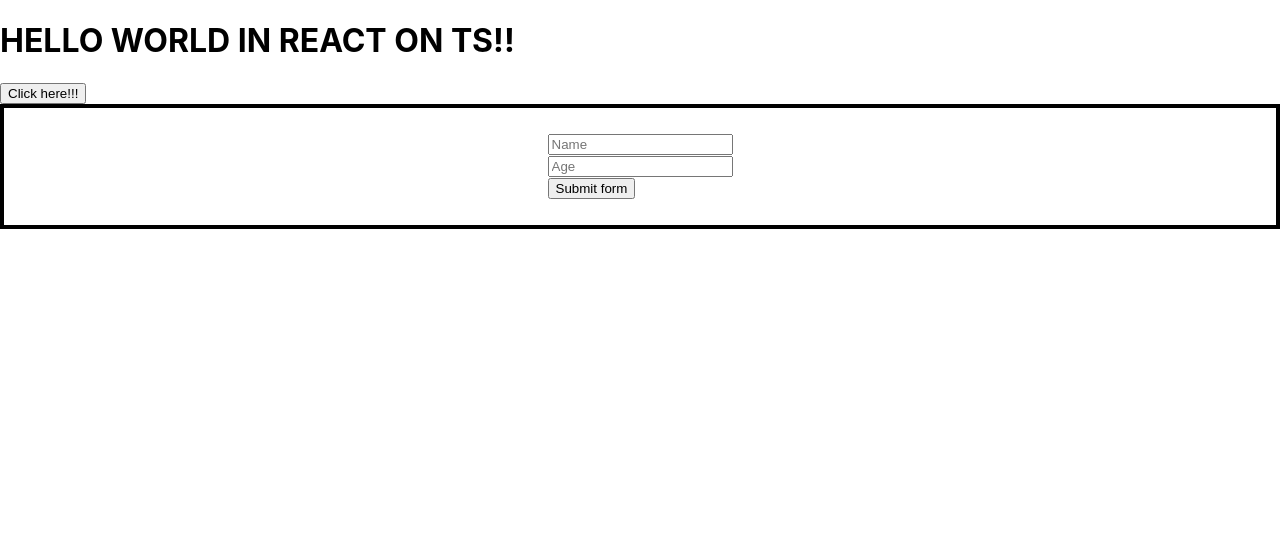
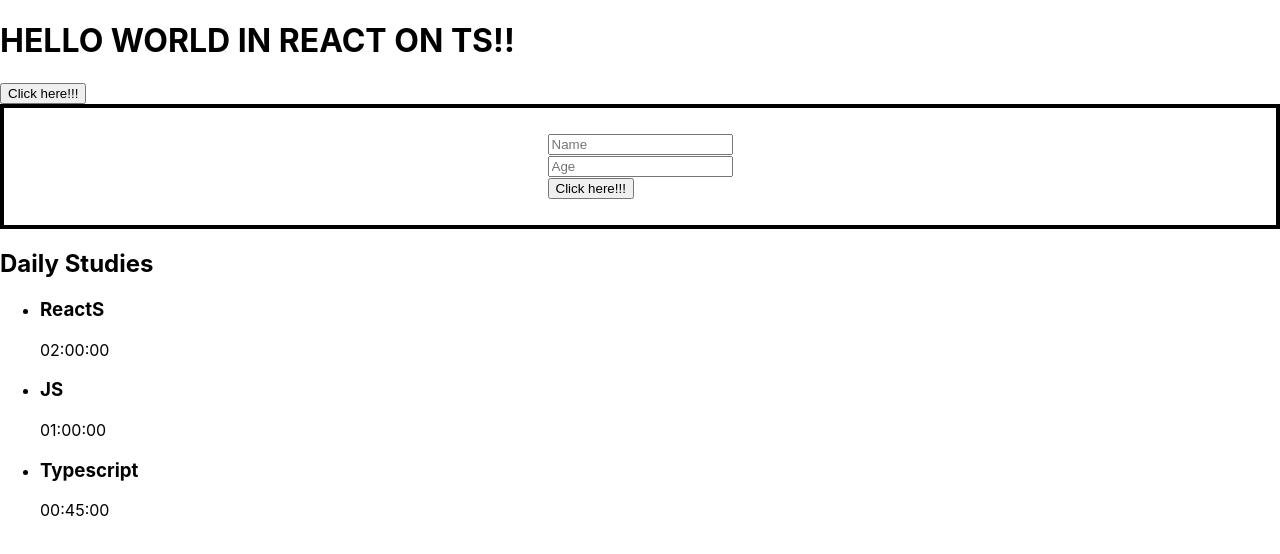
Before and after one commit to dalmasiof/alura-studies, a React (Create React App) app: page / in a window 1280 px wide. Shown: the top 554 px of the page. Built offline with nearby package versions, Linux system fonts and the light colour scheme.

Commit message:
list COmponent

```diff
--- a/src/App.tsx
+++ b/src/App.tsx
@@ -1,8 +1,10 @@
 import React from 'react';
 import { Button } from './components/Botao';
 import Form from './components/Form';
+import List from './components/List';
 
 function App() {
+
   return (
     <div className="App">
        <h1>HELLO WORLD IN REACT ON  TS!!</h1>
@@ -12,6 +14,9 @@ function App() {
        <div>
         <Form></Form>
        </div>
+       <div>
+        <List></List>
+       </div>
     </div>
   );
 }
--- a/src/components/Botao.tsx
+++ b/src/components/Botao.tsx
@@ -4,7 +4,7 @@ export class Button extends React.Component{
      render(): React.ReactNode {
          return (
             <div>
-                <button>
+                <button onClick={(e)=>e.preventDefault()}>
                     Click here!!!
                 </button>
             </div>
--- a/src/components/Form.tsx
+++ b/src/components/Form.tsx
@@ -1,4 +1,6 @@
 import React, { Component } from "react";
+import { Button } from "./Botao";
+
 import "../style/form.css";
 export default class Form extends Component {
   render() {
@@ -13,9 +15,7 @@ export default class Form extends Component {
               <input placeholder="Age" />
             </div>
             <div>
-              <button type="submit" onClick={(e) => e.preventDefault()}>
-                Submit form
-              </button>
+             <Button/>
             </div>
           </form>
         </div>
--- /dev/null
+++ b/src/components/List.tsx
@@ -0,0 +1,35 @@
+import React from "react";
+
+type Props = {};
+
+const List = (props: Props) => {
+  const list = [
+    {
+      task: "ReactS",
+      time: "02:00:00",
+    },
+    {
+      task: "JS",
+      time: "01:00:00",
+    },
+    {
+        task: "Typescript",
+        time: "00:45:00",
+      }
+  ];
+  return (
+    <aside>
+      <h2>Daily Studies</h2>
+      <ul>
+        {list.map((item,i) => (
+            <li key={i}>
+                <h3>{item.task}</h3>
+                <span>{item.time}</span>
+            </li>
+        ) )}
+      </ul>
+    </aside>
+  );
+};
+
+export default List;
```
